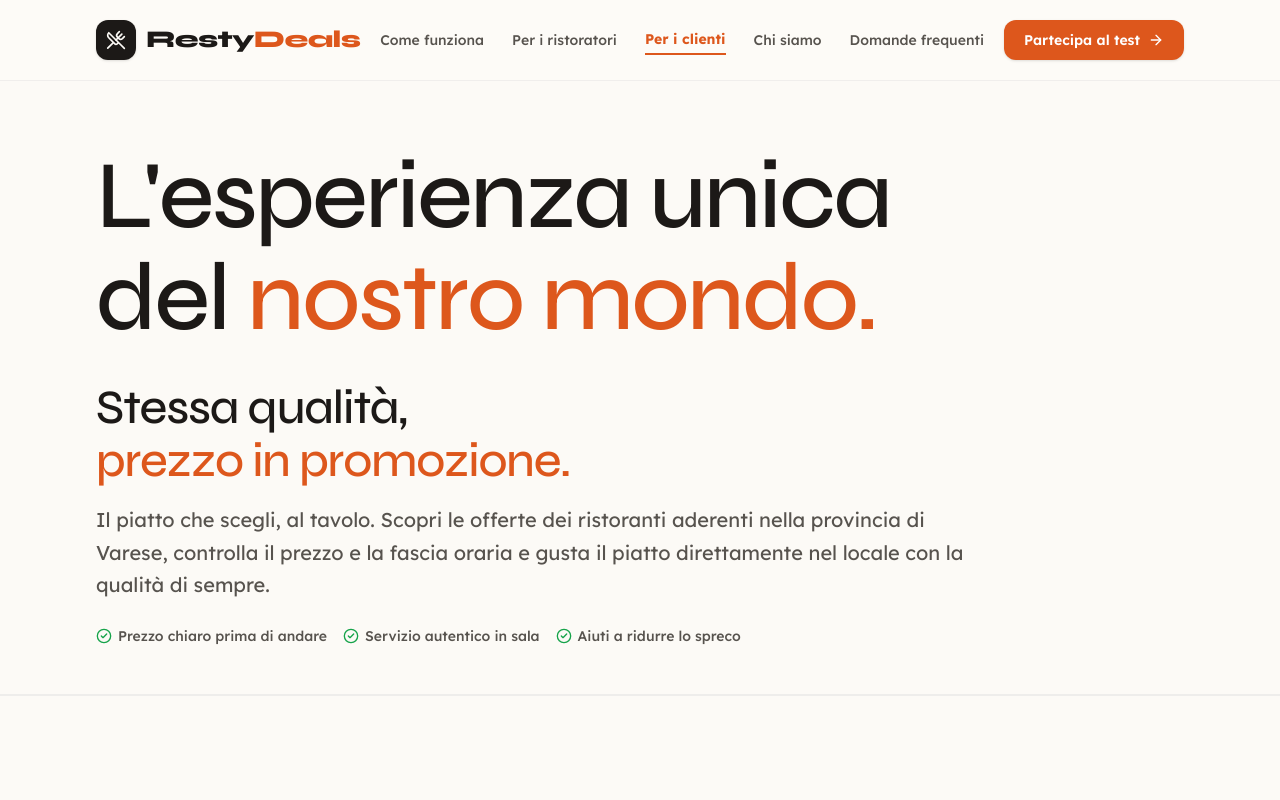
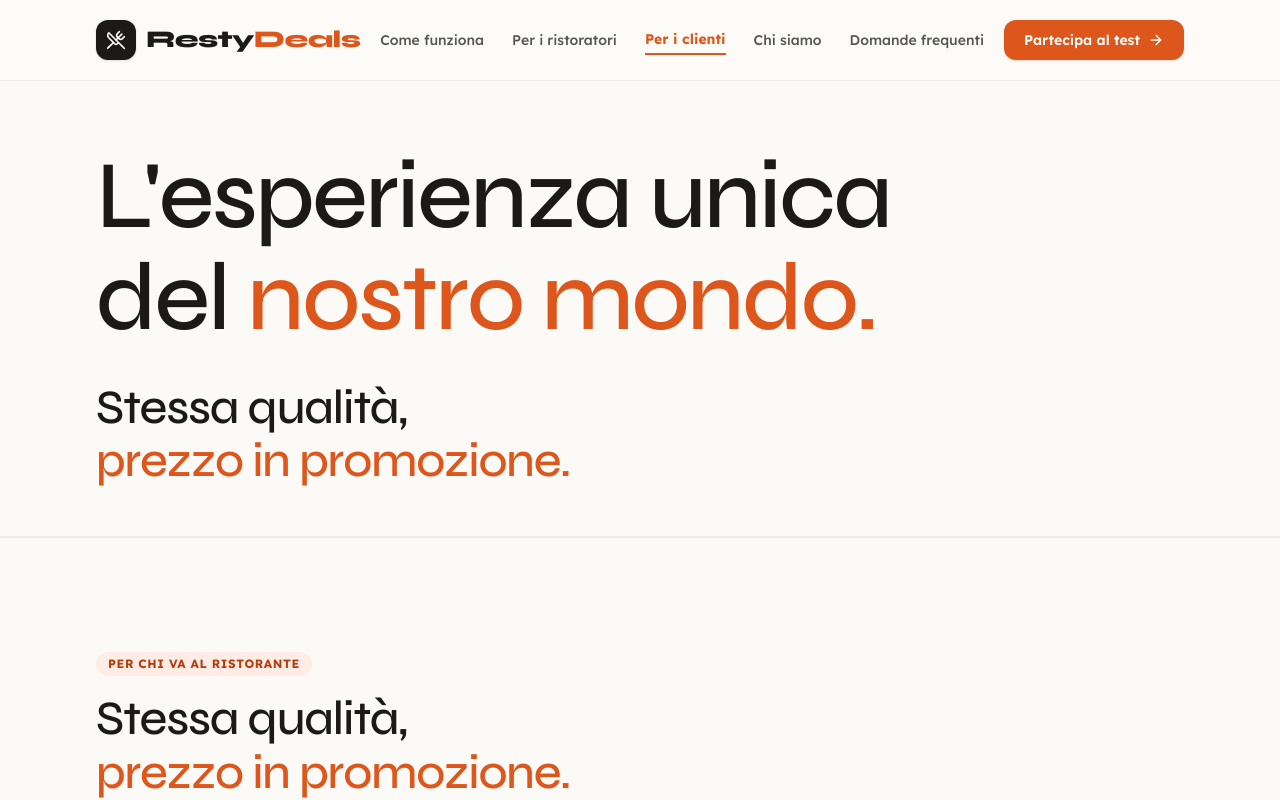
Before and after one commit to restydealsmanaging/landing, a Next.js app: page /per-i-clienti in a window 1280 px wide. Shown: the top 800 px of the page. Built offline with nearby package versions, Linux system fonts and the light colour scheme.

Commit message:
style(per-i-clienti): remove descriptive paragraph and green checkmarks from hero banner

```diff
--- a/src/app/per-i-clienti/page.tsx
+++ b/src/app/per-i-clienti/page.tsx
@@ -2,7 +2,6 @@ import type { Metadata } from "next";
 import Navbar from "@/components/Navbar";
 import Footer from "@/components/Footer";
 import CustomerSection from "@/components/CustomerSection";
-import { CheckCircle2, UtensilsCrossed, MapPin, Clock } from "lucide-react";
 
 export const metadata: Metadata = {
   title: "Per i Clienti | Stessa qualità, prezzo in promozione · RestyDeals",
@@ -22,26 +21,10 @@ export default function ClientiPage() {
               <h1 className="font-heading font-medium text-5xl sm:text-7xl lg:text-8xl text-resty-stone tracking-tight leading-[1.06] mb-6 sm:mb-8">
                 L&apos;esperienza unica del <span className="text-resty-orange">nostro mondo.</span>
               </h1>
-              <h2 className="font-heading font-medium text-3xl sm:text-5xl text-resty-stone tracking-tight mb-4 leading-[1.12]">
+              <h2 className="font-heading font-medium text-3xl sm:text-5xl text-resty-stone tracking-tight leading-[1.12]">
                 Stessa qualità, <br />
                 <span className="text-resty-orange">prezzo in promozione.</span>
               </h2>
-              <p className="text-lg sm:text-xl text-resty-stone-light leading-relaxed mb-6">
-                Il piatto che scegli, al tavolo. Scopri le offerte dei ristoranti
-                aderenti nella provincia di Varese, controlla il prezzo e la fascia
-                oraria e gusta il piatto direttamente nel locale con la qualità di sempre.
-              </p>
-              <div className="flex flex-wrap items-center gap-4 text-xs sm:text-sm text-resty-stone-light">
-                <span className="flex items-center gap-1.5 font-medium">
-                  <CheckCircle2 className="w-4 h-4 text-resty-green" /> Prezzo chiaro prima di andare
-                </span>
-                <span className="flex items-center gap-1.5 font-medium">
-                  <CheckCircle2 className="w-4 h-4 text-resty-green" /> Servizio autentico in sala
-                </span>
-                <span className="flex items-center gap-1.5 font-medium">
-                  <CheckCircle2 className="w-4 h-4 text-resty-green" /> Aiuti a ridurre lo spreco
-                </span>
-              </div>
             </div>
           </div>
         </section>
```
